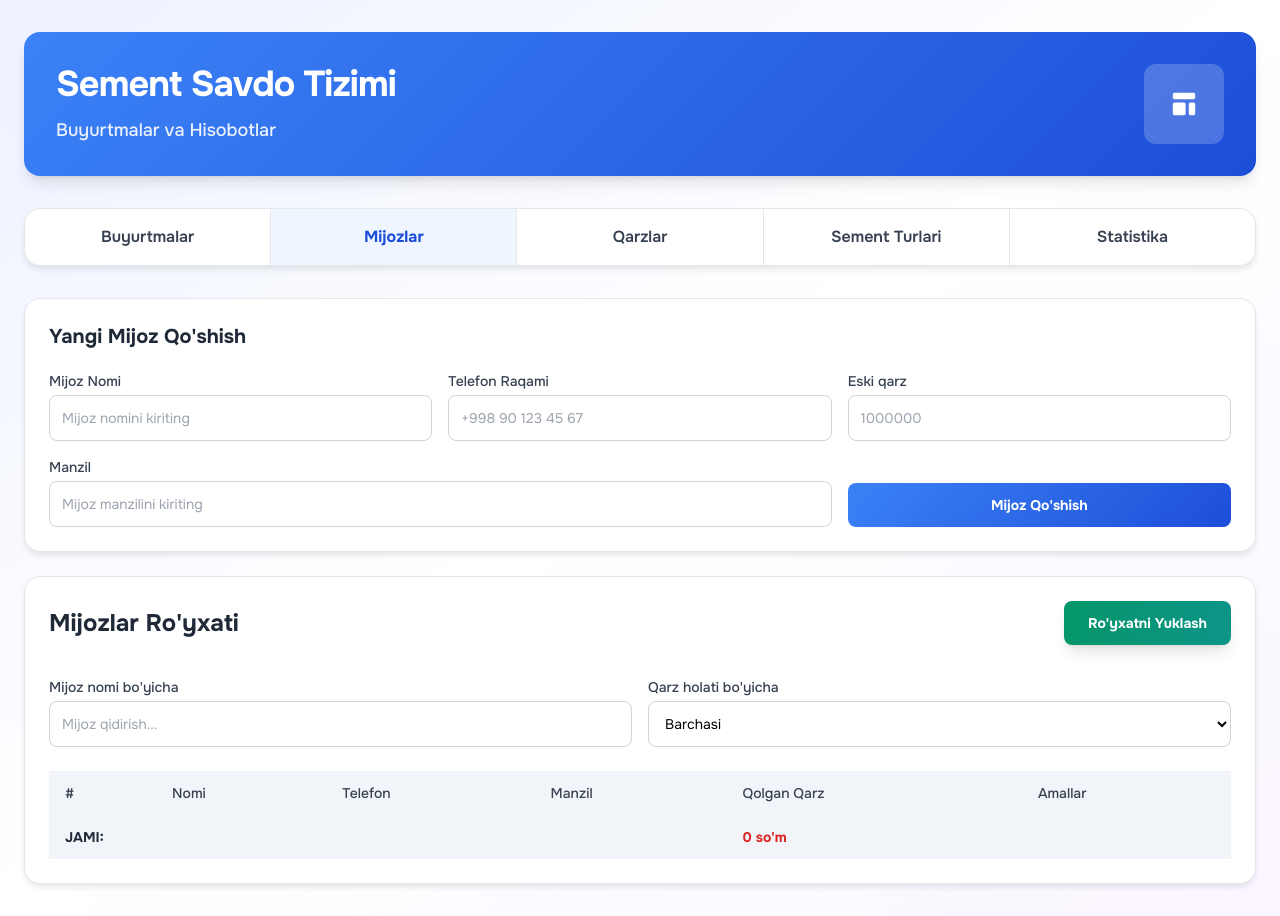
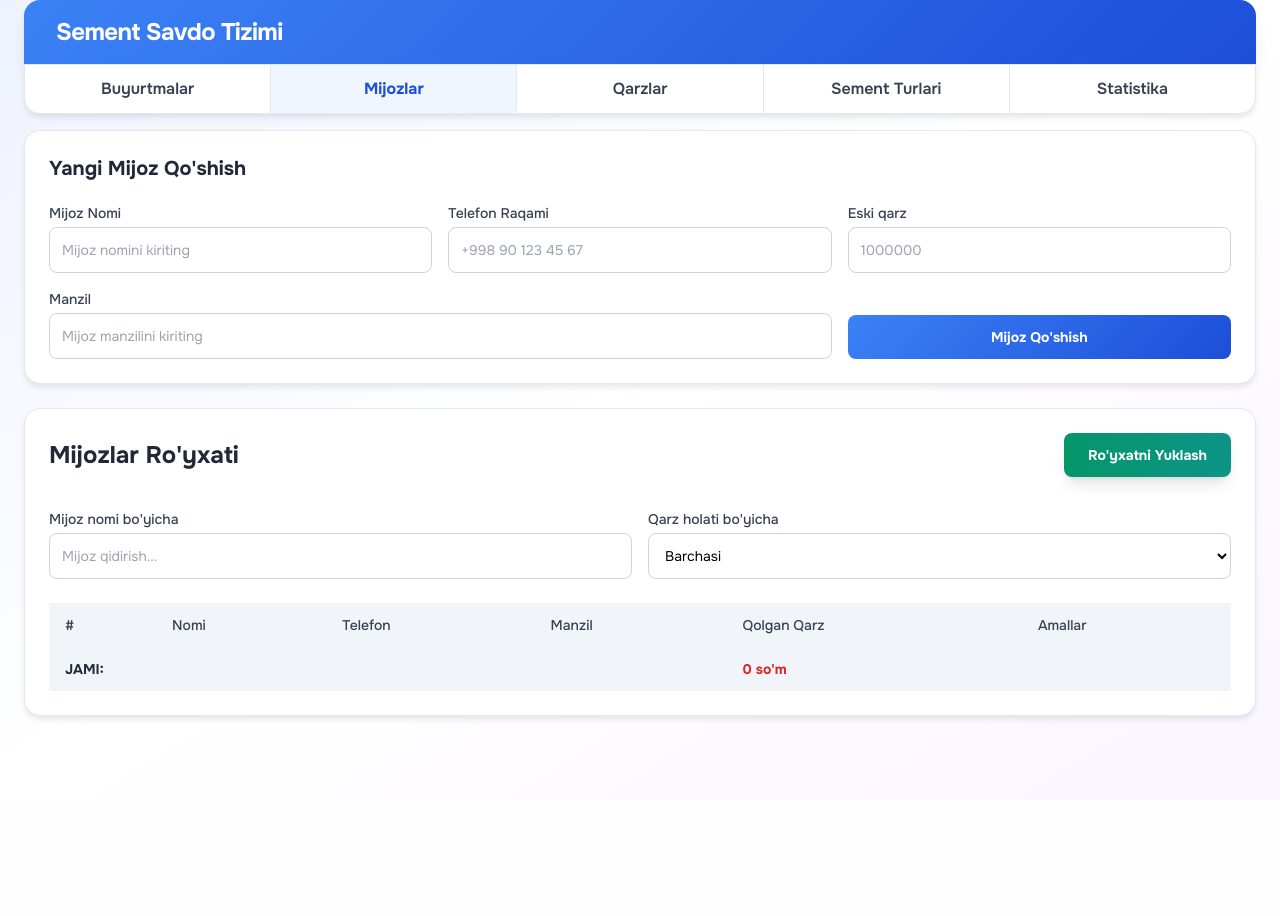
Before and after one commit to clashcoocac-cyber/cement-finance, a Django app: page /customer/ in a window 1280 px wide. After the commit the page ends 722 px from the top, so only its background shows below. Run offline with Django 5.2, Linux system fonts and the light colour scheme; the visitor is signed in with stand-in values (Sample User, id 1); data that the repository does not hold is empty; parts of the project's set-up code (start-up, migrations or seed data) failed here and were passed over; some libraries are stand-ins or nearby versions.

Commit message:
Compact header: one-line title stuck to the top, tab bar attached below, tighter tab height
Co-Authored-By: Claude Sonnet 5.5 <noreply@anthropic.com>

```diff
--- a/templates/base.html
+++ b/templates/base.html
@@ -108,50 +108,38 @@
         </script>
     </head>
     <body class="bg-gradient-to-br from-indigo-50 via-white to-purple-50 min-h-screen">
-    <div class="max-w-7xl mx-auto px-6 py-8">
-        <!-- Header -->
-        <div class="gradient-bg rounded-2xl shadow-lg p-8 mb-8 text-white">
-            <div class="flex items-center justify-between">
-                <div>
-                    <h1 class="text-4xl font-bold mb-3 tracking-tight">Sement Savdo Tizimi</h1>
-                    <p class="text-white/90 text-lg font-medium">Buyurtmalar va Hisobotlar</p>
-                </div>
-                <div class="hidden md:block">
-                    <div class="w-20 h-20 bg-white/20 rounded-xl flex items-center justify-center">
-                        <svg class="w-8 h-8 text-white" fill="currentColor" viewBox="0 0 20 20">
-                            <path d="M3 4a1 1 0 011-1h12a1 1 0 011 1v2a1 1 0 01-1 1H4a1 1 0 01-1-1V4zM3 10a1 1 0 011-1h6a1 1 0 011 1v6a1 1 0 01-1 1H4a1 1 0 01-1-1v-6zM14 9a1 1 0 00-1 1v6a1 1 0 001 1h2a1 1 0 001-1v-6a1 1 0 00-1-1h-2z"/>
-                        </svg>
-                    </div>
-                </div>
-            </div>
+    <div class="max-w-7xl mx-auto px-6 pt-0 pb-6">
+        <!-- Header: one line, stuck to the top, the tab bar attached right below it -->
+        <div class="gradient-bg rounded-t-2xl shadow-lg px-8 py-4 text-white">
+            <h1 class="text-2xl font-bold tracking-tight">Sement Savdo Tizimi</h1>
         </div>
 
         <!-- Navigation Tabs -->
-        <div class="modern-card rounded-2xl mb-8">
-    <div class="flex flex-wrap sm:flex-nowrap font-semibold text-gray-700 rounded-2xl overflow-hidden">
+        <div class="modern-card rounded-t-none rounded-b-2xl mb-4">
+    <div class="flex flex-wrap sm:flex-nowrap font-semibold text-gray-700 rounded-b-2xl overflow-hidden">
         <a href="{% url 'dashboard' %}"
            id="ordersTab"
-           class="w-1/2 sm:w-auto flex-1 text-center px-6 py-4 {%if page == 'dashboard' %}font-bold bg-blue-50 text-blue-700{% endif %} hover:text-blue-700 hover:bg-gray-50 transition-all duration-300 border-b sm:border-b-0 sm:border-r border-gray-200">
+           class="w-1/2 sm:w-auto flex-1 text-center px-6 py-3 {%if page == 'dashboard' %}font-bold bg-blue-50 text-blue-700{% endif %} hover:text-blue-700 hover:bg-gray-50 transition-all duration-300 border-b sm:border-b-0 sm:border-r border-gray-200">
             Buyurtmalar
         </a>
         <a href="{% url 'customer' %}"
            id="clientsTab"
-           class="w-1/2 sm:w-auto flex-1 text-center px-6 py-4 {%if page == 'customer' %}font-bold bg-blue-50 text-blue-700{% endif %} hover:text-blue-700 hover:bg-gray-50 transition-all duration-300 border-b sm:border-b-0 sm:border-r border-gray-200">
+           class="w-1/2 sm:w-auto flex-1 text-center px-6 py-3 {%if page == 'customer' %}font-bold bg-blue-50 text-blue-700{% endif %} hover:text-blue-700 hover:bg-gray-50 transition-all duration-300 border-b sm:border-b-0 sm:border-r border-gray-200">
             Mijozlar
         </a>
         <a href="{% url 'debts' %}"
            id="debtsTab"
-           class="w-1/2 sm:w-auto flex-1 text-center px-6 py-4 {%if page == 'debt' %}font-bold bg-blue-50 text-blue-700{% endif %} hover:text-blue-700 hover:bg-gray-50 transition-all duration-300 border-b sm:border-b-0 sm:border-r border-gray-200">
+           class="w-1/2 sm:w-auto flex-1 text-center px-6 py-3 {%if page == 'debt' %}font-bold bg-blue-50 text-blue-700{% endif %} hover:text-blue-700 hover:bg-gray-50 transition-all duration-300 border-b sm:border-b-0 sm:border-r border-gray-200">
             Qarzlar
         </a>
         <a href="{% url 'cement_type' %}"
            id="cementTab"
-           class="w-1/2 sm:w-auto flex-1 text-center px-6 py-4 {%if page == 'cement_type' %}font-bold bg-blue-50 text-blue-700{% endif %} hover:text-blue-700 hover:bg-gray-50 transition-all duration-300 border-b sm:border-b-0 sm:border-r border-gray-200">
+           class="w-1/2 sm:w-auto flex-1 text-center px-6 py-3 {%if page == 'cement_type' %}font-bold bg-blue-50 text-blue-700{% endif %} hover:text-blue-700 hover:bg-gray-50 transition-all duration-300 border-b sm:border-b-0 sm:border-r border-gray-200">
             Sement Turlari
         </a>
         <a href="{% url 'stats' %}"
            id="statisticsTab"
-           class="w-full sm:w-auto flex-1 text-center px-6 py-4 {%if page == 'stats' %}font-bold bg-blue-50 text-blue-700{% endif %} hover:text-blue-700 hover:bg-gray-50 transition-all duration-300">
+           class="w-full sm:w-auto flex-1 text-center px-6 py-3 {%if page == 'stats' %}font-bold bg-blue-50 text-blue-700{% endif %} hover:text-blue-700 hover:bg-gray-50 transition-all duration-300">
             Statistika
         </a>
     </div>
```
Also changed, not shown: finance/tests.py (+11 -0 lines), templates/.impeccable/questions/ebda4c11.hand.json (added), templates/.impeccable/questions/ebda4c11.state.json (added).
